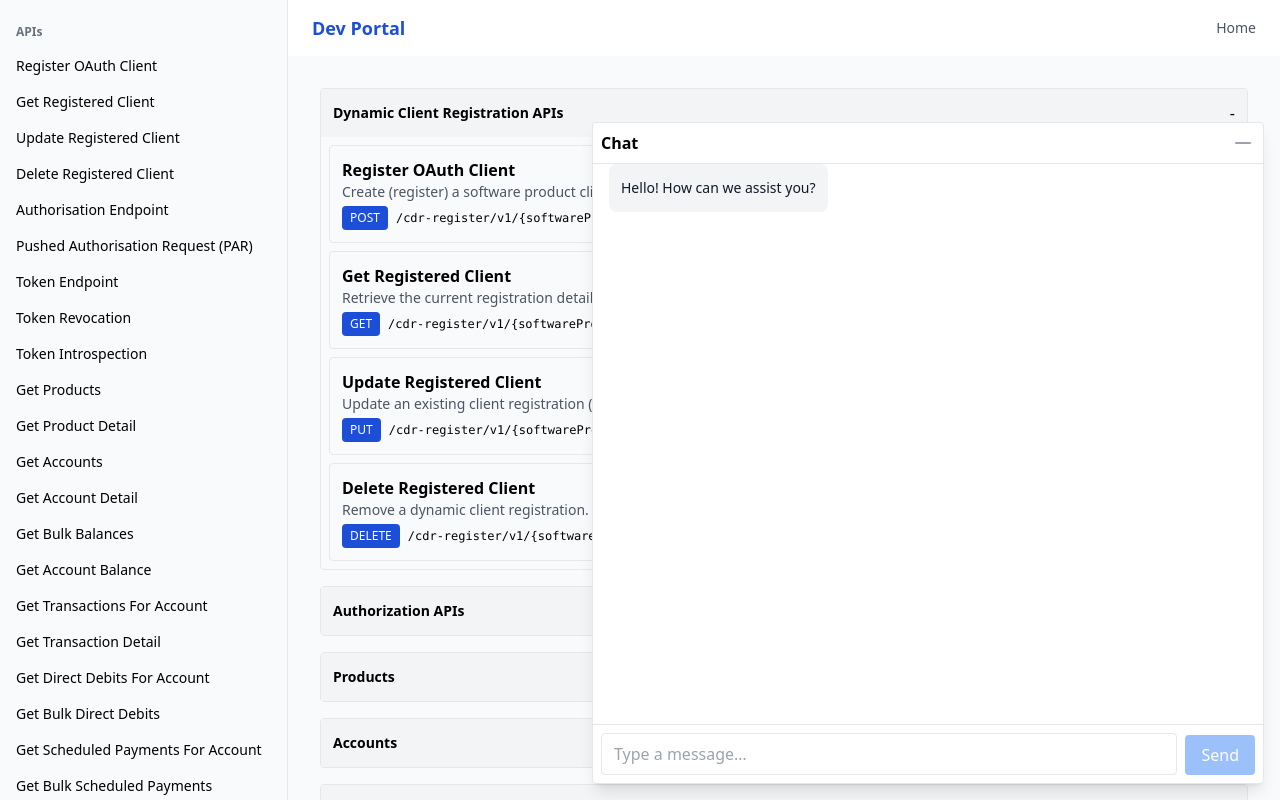
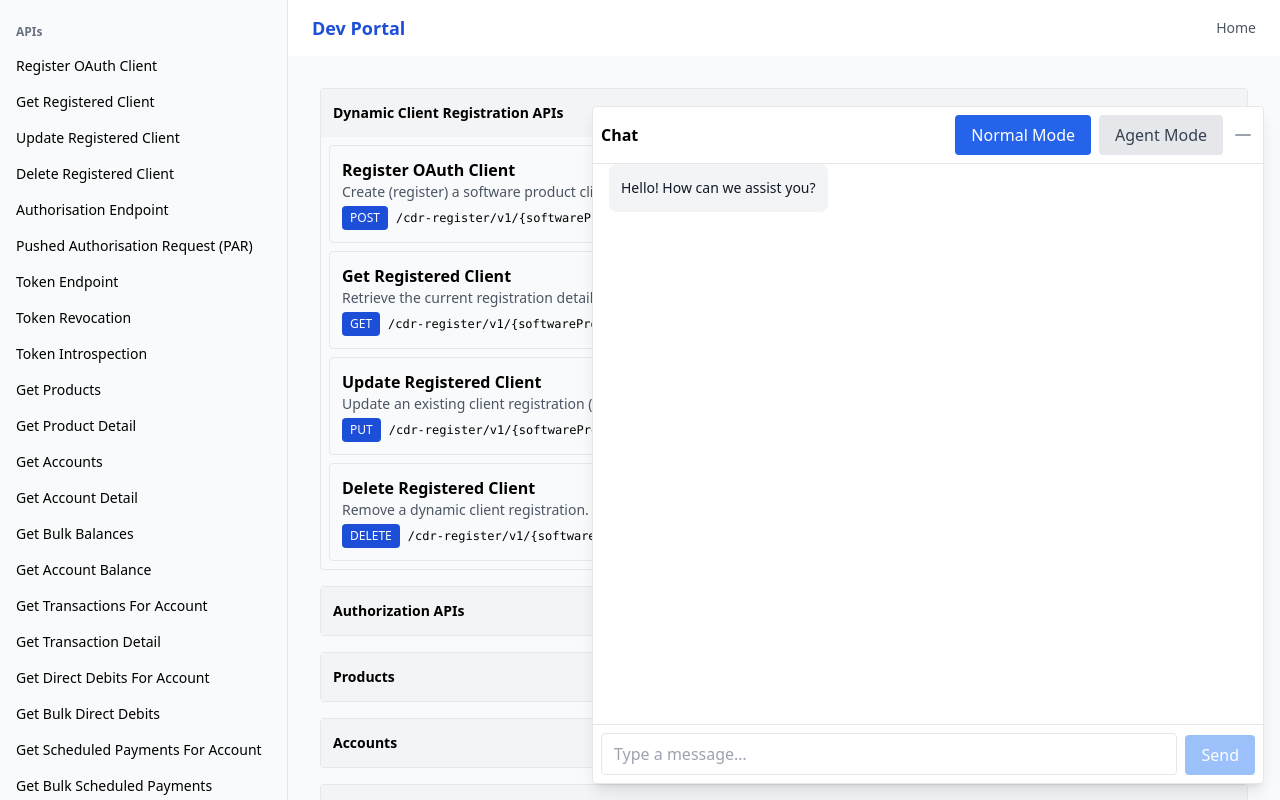
Before and after one commit to Buddy119/DemoPortal, a React (Vite) app in the folder src/front_end/: page /docs in a window 1280 px wide. Built offline with nearby package versions, Linux system fonts and the light colour scheme; no server answers.

Commit message:
Add mode selection UI

```diff
--- a/src/front_end/src/components/ChatWindow.jsx
+++ b/src/front_end/src/components/ChatWindow.jsx
@@ -36,6 +36,7 @@ function MinusIcon(props) {
   );
 }
 import React, { useEffect, useRef, useState } from 'react';
+import ModeSelector from './ModeSelector.jsx';
 import { AnimatePresence, motion } from 'framer-motion';
 import ReactMarkdown from 'react-markdown';
 import remarkGfm from 'remark-gfm';
@@ -58,6 +59,7 @@ export default function ChatWindow() {
     { sender: 'bot', text: 'Hello! How can we assist you?' },
   ]);
   const [input, setInput] = useState('');
+  const [mode, setMode] = useState('normal');
   const { sendMessage, subscribeToResponses } = useSocket();
   const { highlight } = useElementHighlight();
   const { setActiveId } = useHighlightContext();
@@ -94,6 +96,7 @@ export default function ChatWindow() {
         previousQueries: [],
       },
       userQuery: input,
+      mode,
     };
     sendMessage(payload);
     setMessages((msgs) => [...msgs, { sender: 'user', text: input }]);
@@ -107,12 +110,15 @@ export default function ChatWindow() {
       >
         <div className="flex justify-between items-center border-b p-2">
           <span className="font-semibold">Chat</span>
+          <div className="flex items-center gap-2">
+            <ModeSelector currentMode={mode} onModeChange={setMode} />
             <button
               className="text-gray-400 hover:text-gray-600"
               onClick={() => setOpen(false)}
             >
               <MinusIcon width={16} height={16} />
             </button>
+          </div>
         </div>
         <div
           ref={messagesRef}
--- /dev/null
+++ b/src/front_end/src/components/ModeSelector.jsx
@@ -0,0 +1,28 @@
+import React from 'react';
+
+export default function ModeSelector({ currentMode, onModeChange }) {
+  return (
+    <div className="flex gap-2">
+      <button
+        className={`px-4 py-2 rounded ${
+          currentMode === 'normal'
+            ? 'bg-blue-600 text-white'
+            : 'bg-gray-200 text-gray-700 hover:bg-gray-300'
+        }`}
+        onClick={() => onModeChange('normal')}
+      >
+        Normal Mode
+      </button>
+      <button
+        className={`px-4 py-2 rounded ${
+          currentMode === 'agent'
+            ? 'bg-blue-600 text-white'
+            : 'bg-gray-200 text-gray-700 hover:bg-gray-300'
+        }`}
+        onClick={() => onModeChange('agent')}
+      >
+        Agent Mode
+      </button>
+    </div>
+  );
+}
```
Lines whose indentation alone changed are shown as unchanged.
